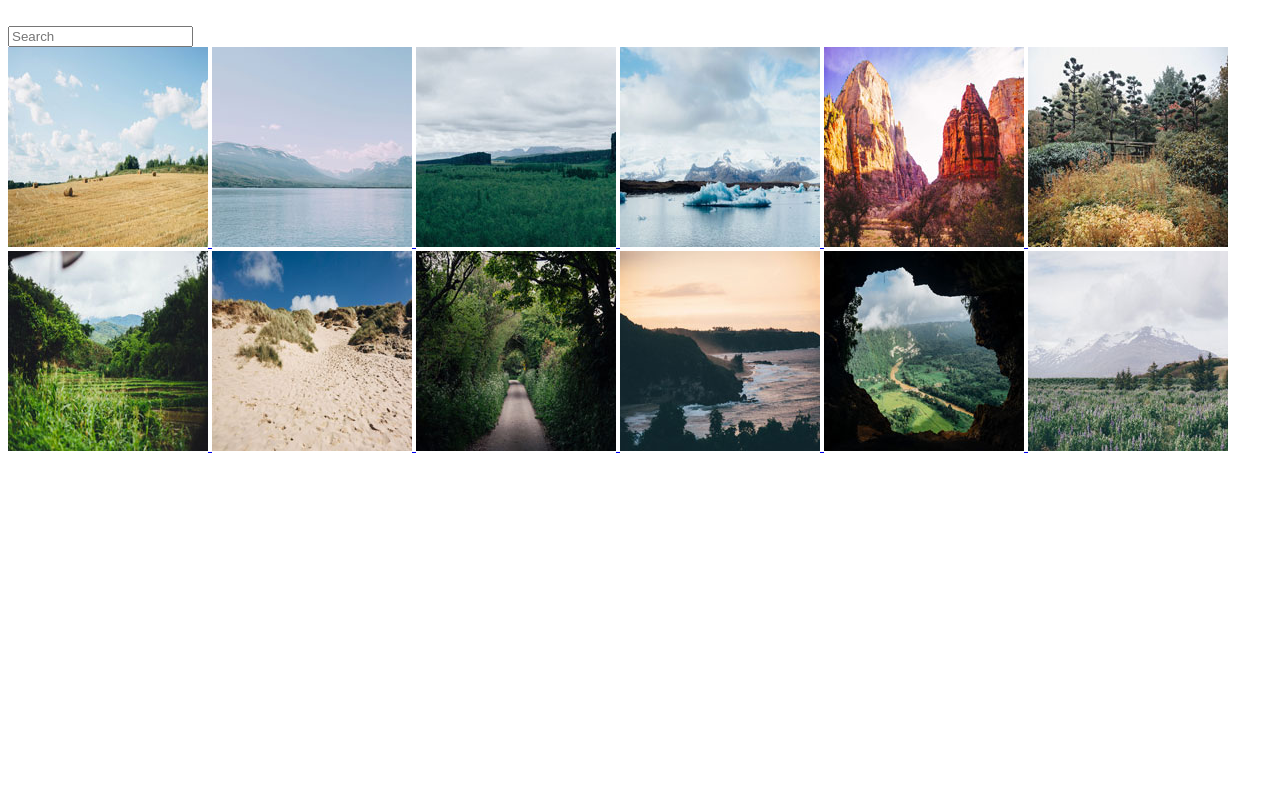
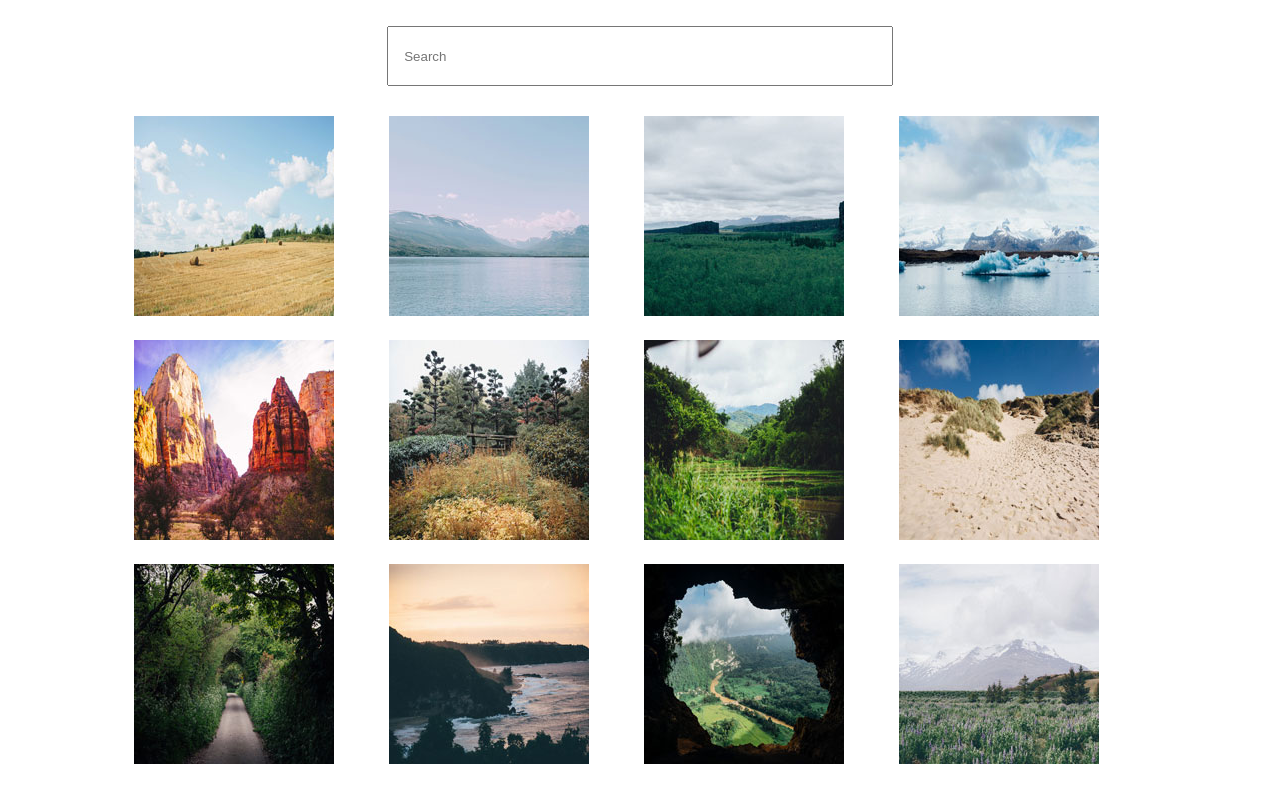
Before and after one commit to critter1996/FEWD5-JS-Gallery, a plain HTML site: page index.html in a window 1280 px wide. Drawn offline with Linux system fonts and the light colour scheme.

Commit message:
Sizing grid and search

```diff
--- a/css/styles.css
+++ b/css/styles.css
@@ -2,8 +2,18 @@
    Grid Layout
 ======================================== */
 .gallery {
-    max-width: 800px;
+    max-width: 1000px;
     display: grid;
-    grid-template-columns: 200px 200px 200px;
-    grid-template-rows: 100px 200px;
+    grid-template-columns: repeat( 4, 1fr);
+    grid-template-rows: repeat(3, 1fr);
+    grid-gap: 20px;
+    margin-left: 10%;
   }
+
+input#search {
+    height: 60px;
+    width: 40%;
+    padding: 15px;
+    margin-left: 30%;
+    margin-bottom: 30px;;
+}
```
Also changed, not shown: index.html (+5 -4 lines).
